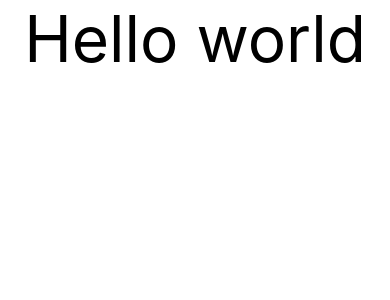
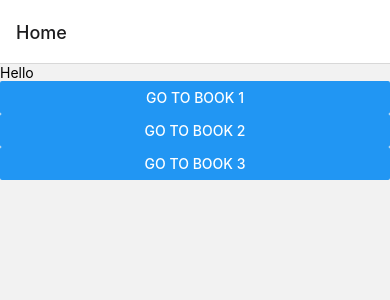
Before and after one commit to Todor46/MyLibrary, a React Native app: screen /Home in a window 390 px wide. Shown: the top 300 px of the page. Built offline with nearby package versions, Linux system fonts and the light colour scheme.

Commit message:
Add react navigation and base screens.

```diff
--- a/App.tsx
+++ /dev/null
@@ -1,62 +0,0 @@
-/**
- * Sample React Native App
- * https://github.com/facebook/react-native
- *
- * Generated with the TypeScript template
- * https://github.com/react-native-community/react-native-template-typescript
- *
- * @format
- */
-
-import React from 'react';
-import {
-  SafeAreaView,
-  StatusBar,
-  StyleSheet,
-  Text,
-  useColorScheme,
-  View,
-} from 'react-native';
-
-const App = () => {
-  const isDarkMode = useColorScheme() === 'dark';
-
-  return (
-    <SafeAreaView style={styles.mainBg}>
-      <View style={styles.sectionContainer}>
-        <StatusBar barStyle={isDarkMode ? 'light-content' : 'dark-content'} />
-        <Text style={styles.text}>Hello world</Text>
-      </View>
-    </SafeAreaView>
-  );
-};
-
-const styles = StyleSheet.create({
-  mainBg: {
-    backgroundColor: '#ffffff',
-  },
-  text: {
-    color: '#000000',
-    fontSize: 64,
-  },
-  sectionContainer: {
-    height: '100%',
-    width: '100%',
-    justifyContent: 'center',
-    alignItems: 'center',
-  },
-  sectionTitle: {
-    fontSize: 24,
-    fontWeight: '600',
-  },
-  sectionDescription: {
-    marginTop: 8,
-    fontSize: 18,
-    fontWeight: '400',
-  },
-  highlight: {
-    fontWeight: '700',
-  },
-});
-
-export default App;
--- a/index.js
+++ b/index.js
@@ -3,7 +3,7 @@
  */
 
 import {AppRegistry} from 'react-native';
-import App from './App';
+import App from './src/App';
 import {name as appName} from './app.json';
 
 AppRegistry.registerComponent(appName, () => App);
--- a/package.json
+++ b/package.json
@@ -10,11 +10,15 @@
     "lint": "eslint . --ext .js,.jsx,.ts,.tsx"
   },
   "dependencies": {
+    "@react-navigation/native": "^6.0.6",
+    "@react-navigation/native-stack": "^6.2.5",
     "appcenter": "4.3.0",
     "appcenter-analytics": "4.3.0",
     "appcenter-crashes": "4.3.0",
     "react": "17.0.2",
-    "react-native": "0.66.1"
+    "react-native": "0.66.1",
+    "react-native-safe-area-context": "^3.3.2",
+    "react-native-screens": "^3.9.0"
   },
   "devDependencies": {
     "@babel/core": "^7.12.9",
--- /dev/null
+++ b/src/App.tsx
@@ -0,0 +1,26 @@
+/**
+ * Sample React Native App
+ * https://github.com/facebook/react-native
+ *
+ * Generated with the TypeScript template
+ * https://github.com/react-native-community/react-native-template-typescript
+ *
+ * @format
+ */
+
+import { NavigationContainer } from '@react-navigation/native';
+import React from 'react';
+import { SafeAreaProvider } from 'react-native-safe-area-context';
+import RootNavigator from './core/navigation/RootNavigator';
+
+const App = () => {
+  return (
+    <SafeAreaProvider>
+      <NavigationContainer>
+        <RootNavigator />
+      </NavigationContainer>
+    </SafeAreaProvider>
+  );
+};
+
+export default App;
--- /dev/null
+++ b/src/core/navigation/RootNavigator.tsx
@@ -0,0 +1,22 @@
+import React from 'react';
+import { createNativeStackNavigator } from '@react-navigation/native-stack';
+import HomeScreen from '../../features/home/HomeScreen';
+import BookScreen from '../../features/book/BookScreen';
+
+export type RootStackParamList = {
+  Home: undefined;
+  Book: { id: number };
+};
+
+const RootNavigator = () => {
+  const Stack = createNativeStackNavigator<RootStackParamList>();
+
+  return (
+    <Stack.Navigator initialRouteName="Home">
+      <Stack.Screen name="Home" component={HomeScreen} />
+      <Stack.Screen name="Book" component={BookScreen} />
+    </Stack.Navigator>
+  );
+};
+
+export default RootNavigator;
--- /dev/null
+++ b/src/features/book/BookScreen.tsx
@@ -0,0 +1,18 @@
+import { NativeStackScreenProps } from '@react-navigation/native-stack';
+import React from 'react';
+import { Text, View } from 'react-native';
+import { RootStackParamList } from '../../core/navigation/RootNavigator';
+
+type Props = NativeStackScreenProps<RootStackParamList, 'Book'>;
+
+const BookScreen = ({ route }: Props) => {
+  const { id } = route.params;
+
+  return (
+    <View>
+      <Text>Book {id}</Text>
+    </View>
+  );
+};
+
+export default BookScreen;
--- /dev/null
+++ b/src/features/home/HomeScreen.tsx
@@ -0,0 +1,28 @@
+import { NativeStackScreenProps } from '@react-navigation/native-stack';
+import React from 'react';
+import { Button, Text, View } from 'react-native';
+import { RootStackParamList } from '../../core/navigation/RootNavigator';
+
+type Props = NativeStackScreenProps<RootStackParamList, 'Home'>;
+
+const HomeScreen = ({ navigation }: Props) => {
+  return (
+    <View>
+      <Text>Hello</Text>
+      <Button
+        onPress={() => navigation.navigate('Book', { id: 1 })}
+        title="Go to Book 1"
+      />
+      <Button
+        onPress={() => navigation.navigate('Book', { id: 2 })}
+        title="Go to Book 2"
+      />
+      <Button
+        onPress={() => navigation.navigate('Book', { id: 3 })}
+        title="Go to Book 3"
+      />
+    </View>
+  );
+};
+
+export default HomeScreen;
```
Also changed, not shown: .prettierrc.js (deleted), 2 other files (tests, documents, lock files or other folders).
